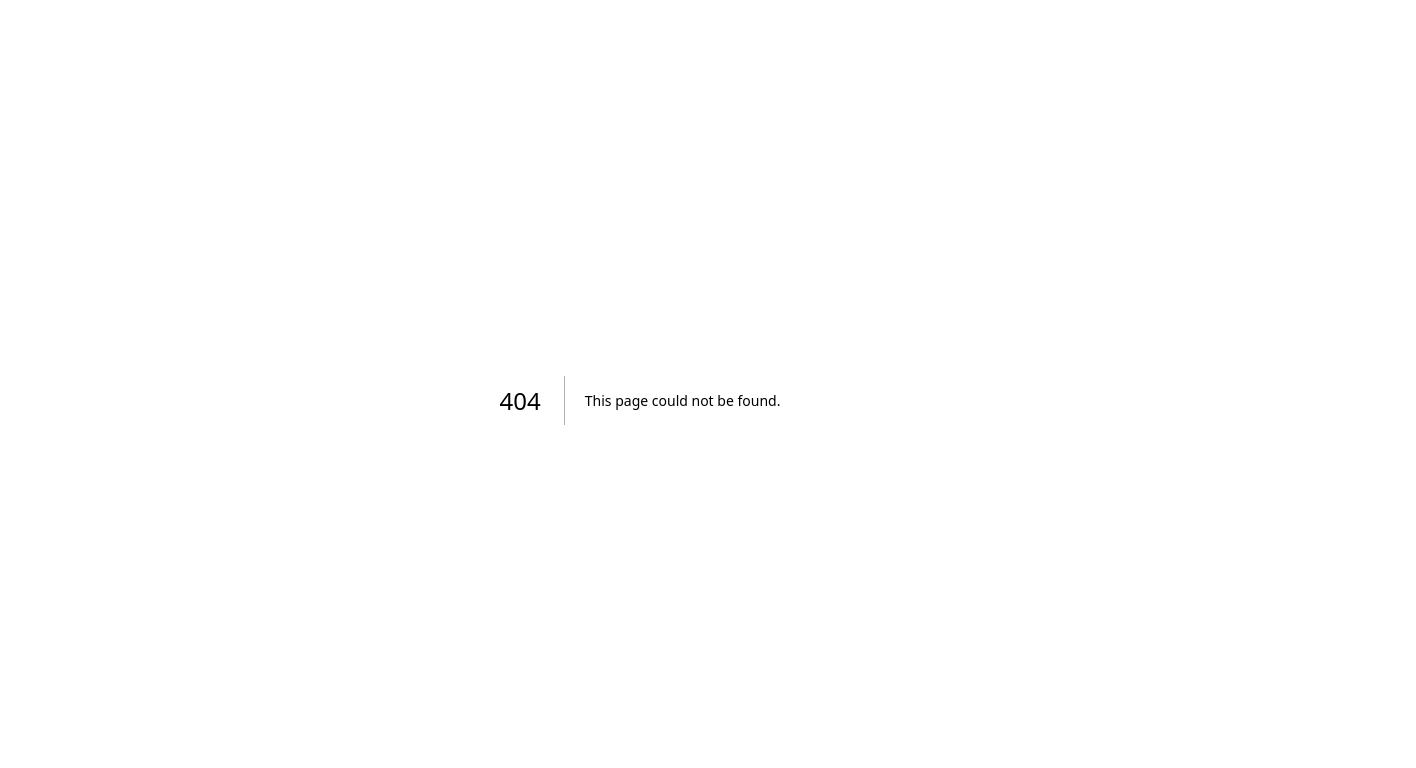
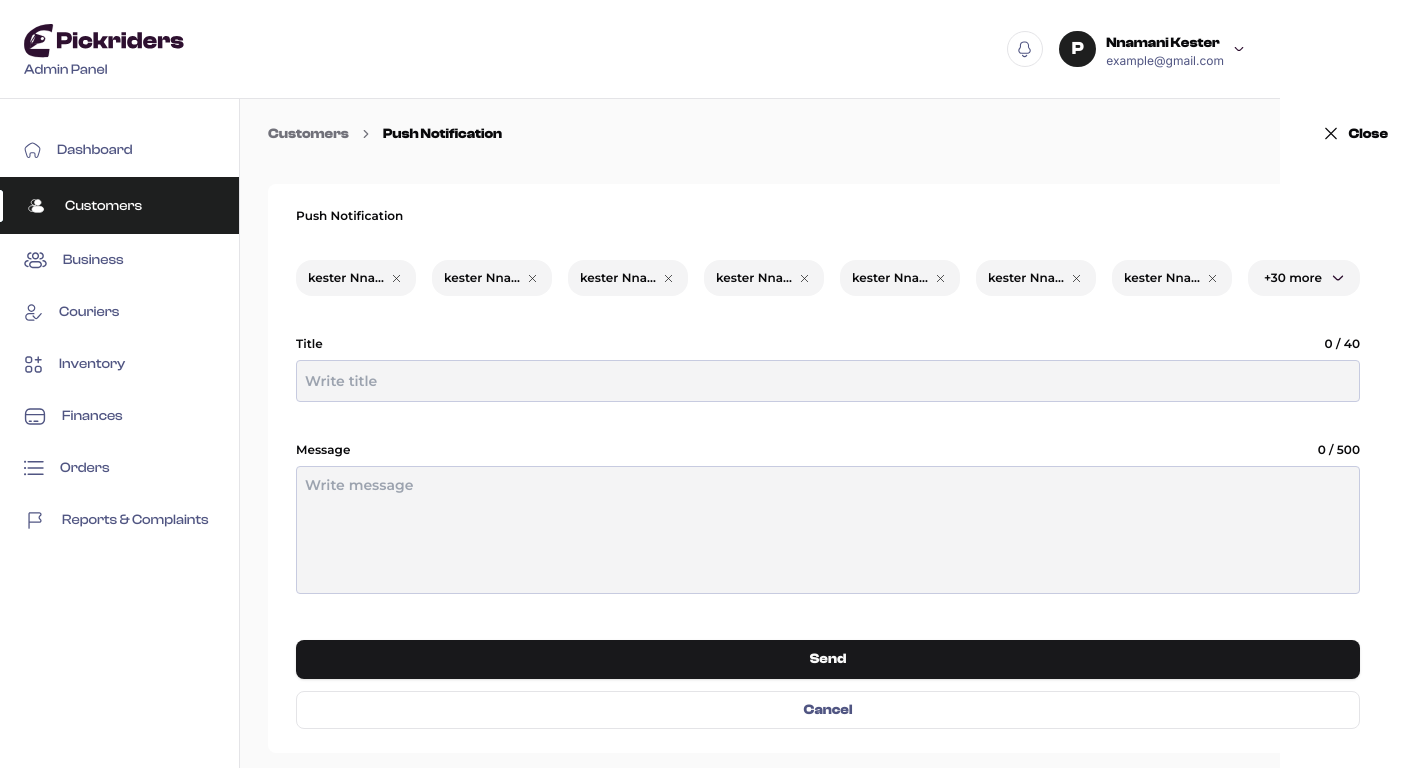
Before and after one commit to Pickriders/pickrider-admin, a Next.js app: page /customers/push-notification in a window 1280 px wide. Before the commit this address had no page. Shown: the top 768 px of the page, 1416 px wide, since content can reach past the window. Built offline with nearby package versions, Linux system fonts and the light colour scheme.

Commit message:
added: push notification page & components (#36)
* added: push notification page & components

* update: inputtext folder structure update

* uncomment theme

```diff
--- a/src/app/(dashboard)/customers/CustomersTable/index.tsx
+++ b/src/app/(dashboard)/customers/CustomersTable/index.tsx
@@ -4,7 +4,7 @@ import { DataTableProps } from "./CustomersTable.type";
 
 export const CustomersTable = ({}: DataTableProps) => {
   return (
-    <div className="w-full">
+    <div className="overflow-x-auto">
       <UI.Table>
         <UI.TableHeader>
           <UI.TableRow>
--- a/src/app/(dashboard)/customers/CustomersTableBulkAction/index.tsx
+++ b/src/app/(dashboard)/customers/CustomersTableBulkAction/index.tsx
@@ -1,5 +1,6 @@
 import { SVG } from "@/components/svg";
 import { UI } from "@/components/ui";
+import Link from "next/link";
 
 export const CustomersTableBulkAction = () => {
   return (
@@ -17,7 +18,9 @@ export const CustomersTableBulkAction = () => {
           <UI.DropdownMenuItem>Delete</UI.DropdownMenuItem>
         </UI.DropdownMenuContent>
       </UI.DropdownMenu>
-      <UI.Button>Next</UI.Button>
+      <UI.Button asChild>
+        <Link href={"/customers/push-notification"}>Next</Link>
+      </UI.Button>
     </div>
   );
 };
--- /dev/null
+++ b/src/app/(dashboard)/customers/InputText/index.tsx
@@ -0,0 +1,33 @@
+import { cn } from "@/lib/utils";
+
+interface InputTextProps {
+  value: string;
+  setValue: React.Dispatch<React.SetStateAction<string>>;
+}
+
+export const InputText = ({ value, setValue }: InputTextProps) => {
+  const valueLength = value.length;
+
+  return (
+    <div className="space-y-2">
+      <div className="flex items-center text-xs font-semibold font-montserrat justify-between">
+        <label htmlFor="title">Title</label>
+        <span>{valueLength} / 40</span>
+      </div>
+      <input
+        type="text"
+        id="title"
+        maxLength={40}
+        value={value}
+        onChange={(e) => setValue(e.target.value)}
+        placeholder="Write title"
+        className={cn(
+          "transition-all duration-300 w-full border-[1.5px] text-muted-foreground px-2 text-sm font-montserrat font-semibold py-2.5 rounded-[4px] bg-muted dark:bg-transparent outline-none border-[#C7CBE0] dark:border-neutral-800 hover:bg-gray-200 focus:hover:bg-muted  dark:hover:bg-transparent focus-visible:ring-[3px] ",
+          value.length === 40
+            ? "focus-visible:ring-destructive "
+            : "focus-visible:ring-ring/40"
+        )}
+      />
+    </div>
+  );
+};
--- /dev/null
+++ b/src/app/(dashboard)/customers/TextArea/index.tsx
@@ -0,0 +1,33 @@
+import { cn } from "@/lib/utils";
+import { useState } from "react";
+
+interface TextAreaProps {
+  value: string;
+  setValue: React.Dispatch<React.SetStateAction<string>>;
+}
+
+export const TextArea = ({ setValue, value }: TextAreaProps) => {
+  const valueLength = value.length;
+
+  return (
+    <div className="space-y-2">
+      <div className="flex items-center text-xs font-semibold font-montserrat justify-between">
+        <label htmlFor="push-message">Message</label>
+        <span>{valueLength} / 500</span>
+      </div>
+      <textarea
+        id="push-message"
+        placeholder="Write message"
+        maxLength={500}
+        onChange={(e) => setValue(e.target.value)}
+        value={value}
+        className={cn(
+          "h-32 resize-none  transition-all duration-300  w-full border-[1.5px] text-muted-foreground px-2 text-sm font-montserrat font-semibold py-2 rounded-[4px] bg-muted dark:bg-transparent outline-none  border-[#C7CBE0] dark:border-neutral-800 hover:bg-gray-200 focus:hover:bg-muted  dark:hover:bg-transparent focus-visible:ring-[3px] ",
+          valueLength === 500
+            ? "focus-visible:ring-destructive "
+            : "focus-visible:ring-ring/40"
+        )}
+      ></textarea>
+    </div>
+  );
+};
--- a/src/app/(dashboard)/customers/page.tsx
+++ b/src/app/(dashboard)/customers/page.tsx
@@ -14,7 +14,7 @@ const Customers = () => {
           Add Customer
         </UI.Button>
       </div>
-      <section className="mt-[2rem] bg-background rounded-2xl pb-6">
+      <section className="mt-[2rem] bg-background rounded-lg pb-6">
         <div className="px-[1.4rem] py-5 flex items-center justify-between">
           <CustomersTableBulkAction />
           <div className="flex items-center gap-x-2">
--- /dev/null
+++ b/src/app/(dashboard)/customers/push-notification/MessageForm/index.tsx
@@ -0,0 +1,24 @@
+"use client";
+
+import { UI } from "@/components/ui";
+import { TextArea } from "../../TextArea";
+import { InputText } from "../../InputText";
+import React from "react";
+
+export const MessageForm = () => {
+  const [title, setTitle] = React.useState("");
+  const [message, setMessage] = React.useState("");
+
+  return (
+    <form className="mt-10  space-y-10">
+      <InputText setValue={setTitle} value={title} />
+      <TextArea setValue={setMessage} value={message} />
+      <div className="flex flex-col gap-y-3">
+        <UI.PrimaryButton>Send</UI.PrimaryButton>
+        <UI.PrimaryButton type="button" variant={"outline"}>
+          Cancel
+        </UI.PrimaryButton>
+      </div>
+    </form>
+  );
+};
--- /dev/null
+++ b/src/app/(dashboard)/customers/push-notification/page.tsx
@@ -0,0 +1,35 @@
+import { UI } from "@/components/ui";
+import { SVG } from "@/components/svg";
+import { MessageForm } from "./MessageForm";
+
+const PushNotificationPage = () => {
+  return (
+    <div>
+      <UI.BreadCrumbNav
+        linkPage="Customers"
+        rootPageLink="/customers"
+        currentPage="Push Notification"
+      />
+      <section className="bg-background mt-10 px-7 py-6 rounded-lg">
+        <h2 className="font-montserrat text-xs font-semibold text-foreground">
+          Push Notification
+        </h2>
+
+        <div className="flex mt-9 items-center gap-x-4">
+          {Array(10)
+            .fill(0)
+            .slice(0, 7)
+            .map((_, i) => (
+              <UI.Tag key={i} />
+            ))}
+          <button className="bg-muted  px-4 transition-colors duration-300 hover:bg-neutral-300 dark:hover:bg-neutral-700/55 text-xs font-semibold font-montserrat rounded-2xl flex items-center justify-between h-9 w-[7.5rem]">
+            +30 more <SVG.ChevronDown width={12} height={12} />
+          </button>
+        </div>
+
+        <MessageForm />
+      </section>
+    </div>
+  );
+};
+export default PushNotificationPage;
--- a/src/components/ui/Input/index.tsx
+++ b/src/components/ui/Input/index.tsx
@@ -22,7 +22,7 @@ const Input = React.forwardRef<HTMLInputElement, InputProps>(
           <input
             type={type}
             className={cn(
-              "flex h-9 w-full rounded-lg font-clash-display border border-input bg-transparent px-3 py-1 text-primary-gray font-semibold  shadow-sm transition-all file:border-0 file:bg-transparent file:text-sm file:font-medium file:text-foreground placeholder:text-muted-foreground focus-visible:outline-none focus-visible:ring-[3px]  duration-200 focus-visible:ring-ring/40 disabled:cursor-not-allowed disabled:opacity-50 md:text-sm",
+              "flex h-9 w-full rounded-lg font-clash-display border border-input bg-transparent px-3 py-1 text-primary-gray font-semibold  shadow-sm transition-all file:border-0 file:bg-transparent file:text-sm file:font-medium file:text-foreground placeholder:text-muted-foreground focus-visible:outline-none focus-visible:ring-[3px] focus-visible:ring-ring/40 duration-200  disabled:cursor-not-allowed disabled:opacity-50 md:text-sm",
               className
             )}
             ref={ref}
--- /dev/null
+++ b/src/components/ui/Tag/index.tsx
@@ -0,0 +1,14 @@
+import { SVG } from "@/components/svg";
+
+export const Tag = () => {
+  return (
+    <div className="bg-muted pr-2 pl-3 rounded-2xl flex items-center justify-between h-9 w-[7.5rem]">
+      <span className="truncate font-montserrat text-xs text-foreground font-semibold">
+        kester Nnamani
+      </span>
+      <button className="size-[1.5rem] flex-shrink-0 grid place-items-center rounded-full hover:bg-neutral-300 dark:hover:bg-neutral-700/55 transition-colors duration-300">
+        <SVG.XIcon width={11} height={11} />
+      </button>
+    </div>
+  );
+};
--- a/src/components/ui/index.ts
+++ b/src/components/ui/index.ts
@@ -65,6 +65,7 @@ import { TableFilter } from "./TableFilter";
 import { TableSearchInput } from "./TableSearchInput";
 import { TableStatus } from "./TableStatus";
 import { TableUser } from "./TableUser";
+import { Tag } from "./Tag";
 
 export const UI = {
   DropdownMenu,
@@ -129,4 +130,5 @@ export const UI = {
   TableRow,
 
   Switch,
+  Tag,
 };
```
